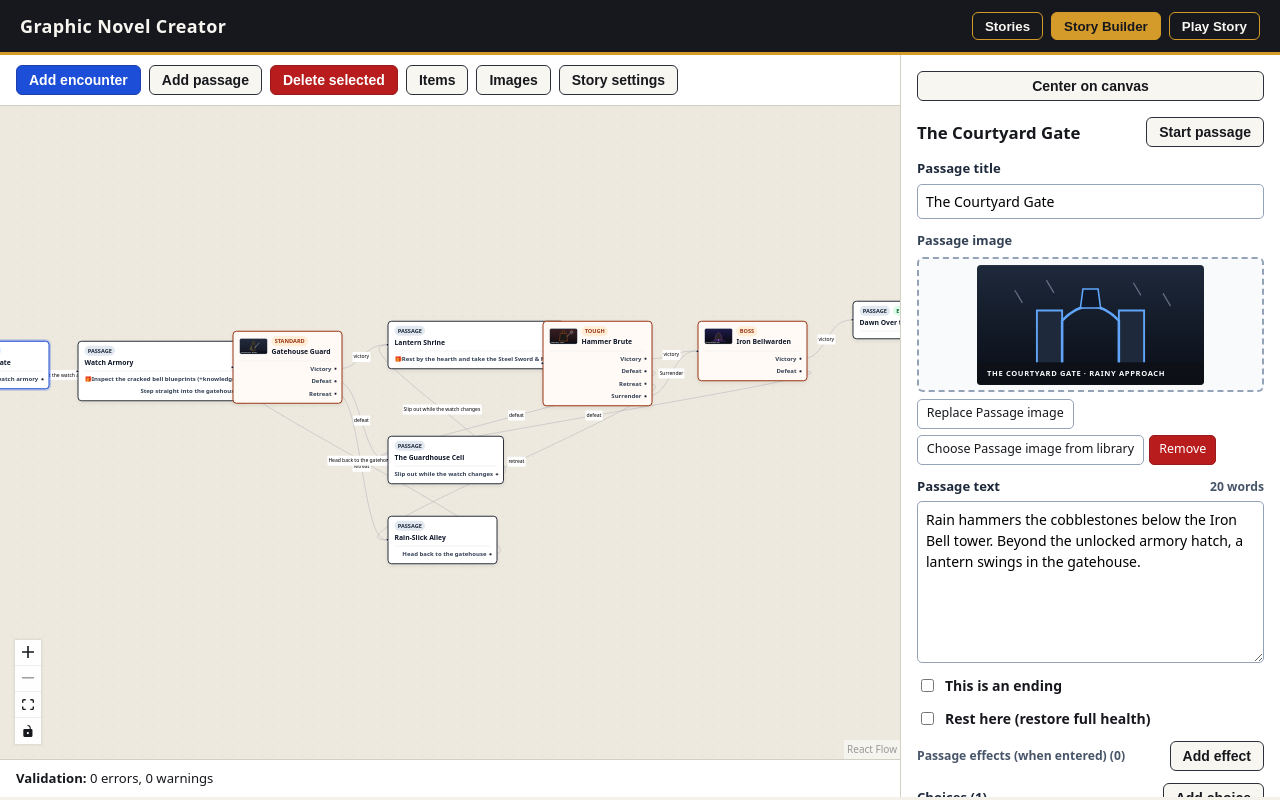
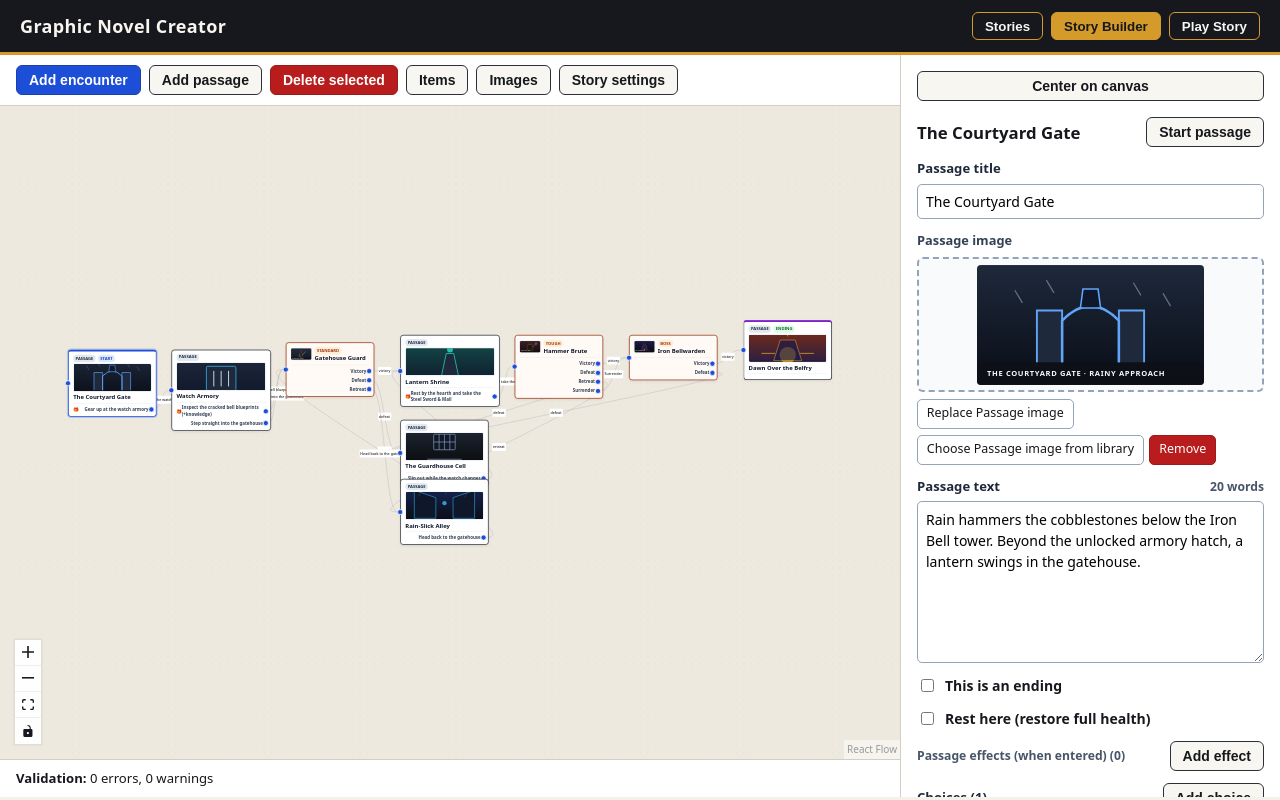
Before and after one commit to jdwd40/graphic-novel-creator, a React (Vite) app: page / in a window 1280 px wide. Both pictures are taken after a click on the button "Open demo story". Built offline with nearby package versions, Linux system fonts and the light colour scheme.

Commit message:
Add passage thumbnails, larger titles, >=16px handles, and clearer Start/Ending badges (#59)

```diff
--- a/src/builder/EncounterNodeCard.tsx
+++ b/src/builder/EncounterNodeCard.tsx
@@ -1,6 +1,8 @@
 import { Handle, Position, type Node, type NodeProps } from '@xyflow/react';
 import type { EncounterNode } from '../story/types';
 import { useImageUrl } from '../story/useImageUrl';
+
+const HANDLE_STYLE = { width: 16, height: 16 };
 
 export interface EncounterFlowData extends Record<string, unknown> {
   encounterNode: EncounterNode;
@@ -33,7 +35,13 @@ export function EncounterNodeCard({ data, selected }: NodeProps<EncounterFlowNod
       className={`story-node story-node--encounter ${selected ? 'is-selected' : ''}`}
       data-testid={`encounter-node-${encounterNode.id}`}
     >
-      <Handle type="target" position={Position.Left} id="in" aria-label="Incoming story link" />
+      <Handle
+        type="target"
+        position={Position.Left}
+        id="in"
+        style={HANDLE_STYLE}
+        aria-label="Incoming story link"
+      />
       <div className="story-node__encounter-top">
         <img
           src={thumbSrc}
@@ -58,6 +66,7 @@ export function EncounterNodeCard({ data, selected }: NodeProps<EncounterFlowNod
                 type="source"
                 position={Position.Right}
                 id={exitKey}
+                style={HANDLE_STYLE}
                 data-handle-exit={exitKey}
                 aria-label={`${label} exit`}
               />
--- a/src/builder/PassageNodeCard.tsx
+++ b/src/builder/PassageNodeCard.tsx
@@ -1,5 +1,8 @@
 import { Handle, Position, type Node, type NodeProps } from '@xyflow/react';
 import type { PassageNode } from '../story/types';
+import { useImageUrl } from '../story/useImageUrl';
+
+const HANDLE_STYLE = { width: 16, height: 16 };
 
 export interface PassageFlowData extends Record<string, unknown> {
   passage: PassageNode;
@@ -11,17 +14,42 @@ export type PassageFlowNode = Node<PassageFlowData, 'passage'>;
 
 export function PassageNodeCard({ data, selected }: NodeProps<PassageFlowNode>) {
   const { passage, isStart } = data;
+  const thumbSrc = useImageUrl(passage.image);
+  const stateClasses = [
+    'story-node',
+    'story-node--passage',
+    selected ? 'is-selected' : '',
+    isStart ? 'story-node--start' : '',
+    passage.isEnding ? 'story-node--ending' : '',
+  ]
+    .filter(Boolean)
+    .join(' ');
+
   return (
     <div
-      className={`story-node story-node--passage ${selected ? 'is-selected' : ''}`}
+      className={stateClasses}
       data-testid={`passage-node-${passage.id}`}
     >
-      <Handle type="target" position={Position.Left} id="in" aria-label="Incoming story link" />
+      <Handle
+        type="target"
+        position={Position.Left}
+        id="in"
+        style={HANDLE_STYLE}
+        aria-label="Incoming story link"
+      />
       <div className="story-node__header">
         <span className="story-node__badge">Passage</span>
         {isStart && <span className="story-node__badge story-node__badge--start">Start</span>}
         {passage.isEnding && <span className="story-node__badge story-node__badge--end">Ending</span>}
       </div>
+      {thumbSrc && (
+        <img
+          src={thumbSrc}
+          alt={passage.title}
+          className="story-node__passage-thumb"
+          data-testid={`passage-thumb-${passage.id}`}
+        />
+      )}
       <div className="story-node__title">{passage.title}</div>
       <div className="story-node__outputs">
         {passage.choices.map((choice) => {
@@ -56,6 +84,7 @@ export function PassageNodeCard({ data, selected }: NodeProps<PassageFlowNode>)
                 type="source"
                 position={Position.Right}
                 id={choice.id}
+                style={HANDLE_STYLE}
                 aria-label={`Choice ${choice.label}`}
               />
             </div>
--- a/src/builder/StoryMapBuilder.tsx
+++ b/src/builder/StoryMapBuilder.tsx
@@ -292,6 +292,8 @@ function BuilderInner({ story, onStoryChange }: StoryMapBuilderProps) {
               setSideTab('inspector');
             }}
             onInit={setRfInstance}
+            minZoom={0.35}
+            fitViewOptions={{ padding: 0.18, maxZoom: 1 }}
             fitView
           >
             <Background />
--- a/src/builder/builder.css
+++ b/src/builder/builder.css
@@ -70,13 +70,22 @@
 }
 
 .story-node {
-  min-width: 220px;
+  min-width: 240px;
+  max-width: 270px;
   background: #ffffff;
   border: 2px solid #2b303a;
   border-radius: 8px;
-  padding: 0.5rem 0.75rem;
+  padding: 0.55rem 0.75rem;
   box-shadow: 0 3px 8px rgba(0, 0, 0, 0.08);
-  font-size: 0.85rem;
+  font-size: 0.88rem;
+}
+
+.story-node--start {
+  border-top: 5px solid #16a34a;
+}
+
+.story-node--ending {
+  border-top: 5px solid #7e22ce;
 }
 
 .story-node.is-selected {
@@ -87,6 +96,16 @@
 .story-node--encounter {
   border-color: #9a3412;
   background: #fffaf5;
+}
+
+.story-node__passage-thumb {
+  width: 100%;
+  height: 76px;
+  object-fit: cover;
+  border-radius: 5px;
+  border: 1px solid #cbd5e1;
+  margin-bottom: 0.35rem;
+  display: block;
 }
 
 .story-node__header {
@@ -138,8 +157,17 @@
 }
 
 .story-node__title {
-  font-weight: 700;
+  font-size: 1rem;
+  font-weight: 800;
+  line-height: 1.25;
   color: #0f172a;
+}
+
+.story-node .react-flow__handle {
+  width: 16px;
+  height: 16px;
+  border: 2px solid #ffffff;
+  background: #1d4ed8;
 }
 
 .story-node__outputs {
```
Also changed, not shown: 1 other file (tests, documents, lock files or other folders).
